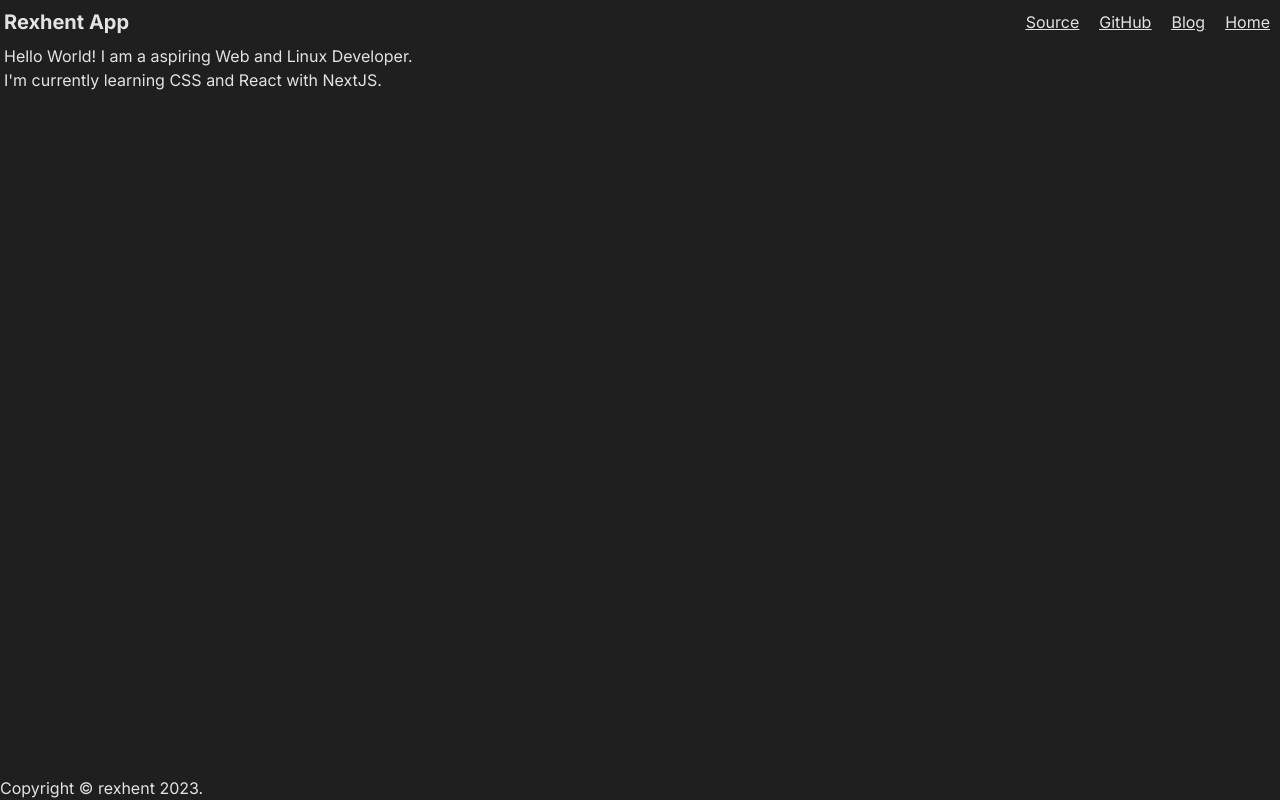
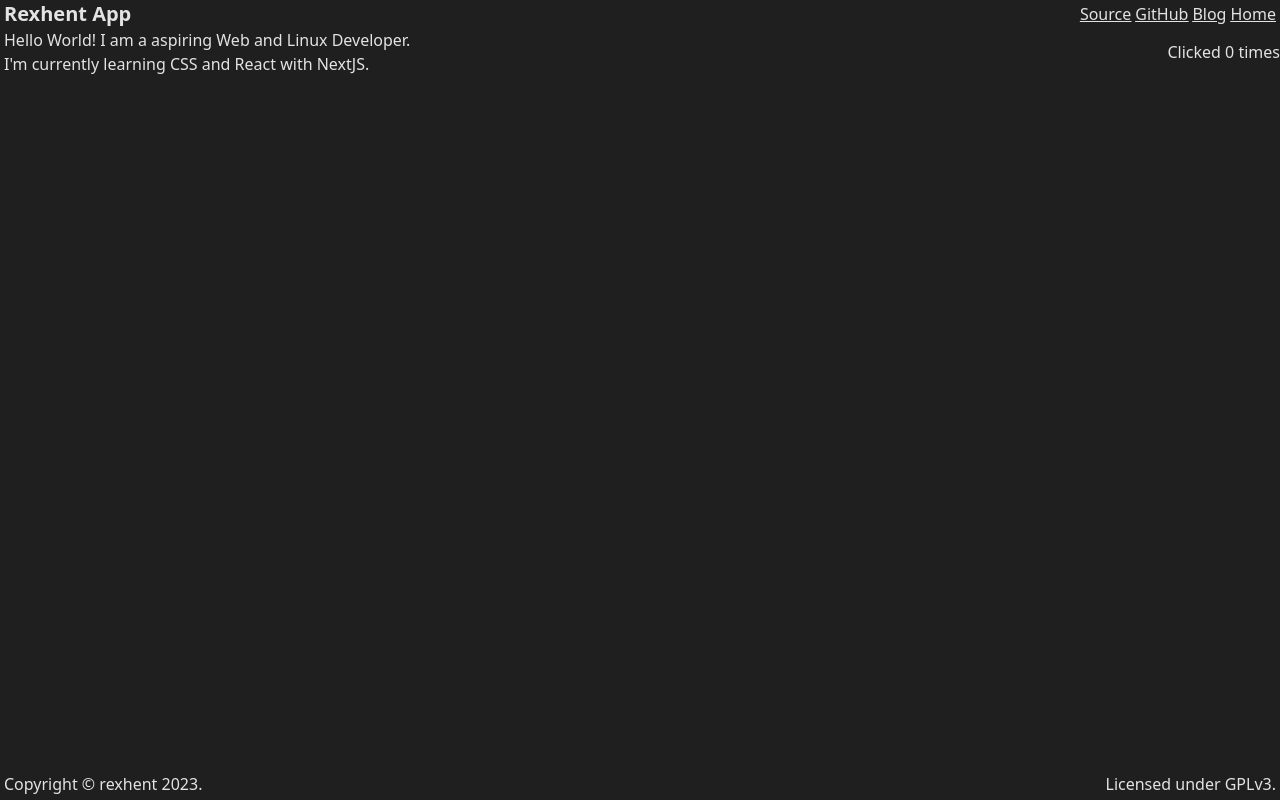
Before and after one commit to rexhent/portfolio-next, a Next.js app: page / in a window 1280 px wide. Built offline with nearby package versions, Linux system fonts and the light colour scheme.

Commit message:
tailwind

```diff
--- /dev/null
+++ b/components/Button.tsx
@@ -0,0 +1,15 @@
+import { use, useState } from "react";
+
+export default function Button() {
+  const [count, setCount] = useState(0);
+
+  function increment() {
+    setCount(count + 1);
+  }
+
+  return (
+    <button onClick={increment}>
+      Clicked {count} {count === 1 ? "time" : "times"}
+    </button>
+  );
+}
--- a/components/Content.tsx
+++ b/components/Content.tsx
@@ -1,4 +1,4 @@
-import styles from "../styles/Home.module.css";
+import styles from "@/styles/Home.module.scss";
 
 export function ContentCenter() {
   return (
--- /dev/null
+++ b/components/Footer/Footer.tsx
@@ -0,0 +1,10 @@
+export default function Footer() {
+  return (
+    <footer
+      className={`w-full justify-between flex flex-row absolute bottom-0 p-1`}
+    >
+      <p>Copyright &copy; rexhent {new Date().getFullYear()}.</p>
+      <p>Licensed under GPLv3.</p>
+    </footer>
+  );
+}
--- /dev/null
+++ b/components/NavBar/NavBar.tsx
@@ -0,0 +1,31 @@
+import Link from "next/link";
+
+export default function NavBar() {
+  return (
+    <>
+      <div className={`ml-1 flex justify-between items-center`}>
+        <div className={`mr-1`}>
+          <h2 className="font-bold font text-xl">Rexhent App</h2>
+        </div>
+        <div className={`underline flex flex-row-reverse`}>
+          <Link href="/" className="mr-1">
+            Home
+          </Link>
+          <Link href="/blog" className="mr-1">
+            Blog
+          </Link>
+          <a href="https://github.com/rexhent" className="mr-1" target="_blank">
+            GitHub
+          </a>
+          <a
+            href="https://github.com/rexhent/portfolio-next"
+            className="mr-1"
+            target="_blank"
+          >
+            Source
+          </a>
+        </div>
+      </div>
+    </>
+  );
+}
--- a/components/TopBar.tsx
+++ /dev/null
@@ -1,28 +0,0 @@
-import styles from "../styles/Home.module.css";
-import Link from "next/link";
-
-export default function TopBar() {
-  return (
-    <>
-      <div
-        className={`${styles.flexContainer} ml-1 flex justify-between items-center`}
-      >
-        <div className={`${styles.logoContainer} mr-1`}>
-          <h2 className="font-bold font text-xl">Rexhent App</h2>
-        </div>
-        <div
-          className={`${styles.linksContainer} underline flex flex-row-reverse`}
-        >
-          <Link href="/">Home</Link>
-          <a href="#">Blog</a>
-          <a href="https://github.com/rexhent" target="_blank">
-            GitHub
-          </a>
-          <a href="https://github.com/rexhent/portfolio-next" target="_blank">
-            Source
-          </a>
-        </div>
-      </div>
-    </>
-  );
-}
--- /dev/null
+++ b/pages/blog.tsx
@@ -0,0 +1,10 @@
+import NavBar from "@/components/NavBar/NavBar";
+
+export default function Home() {
+  return (
+    <>
+      <NavBar />
+      <h1>Hello World</h1>
+    </>
+  );
+}
--- a/pages/index.tsx
+++ b/pages/index.tsx
@@ -1,10 +1,12 @@
 import Head from "next/head";
 import Image from "next/image";
 import { Inter } from "next/font/google";
-import styles from "@/styles/Home.module.css";
+import styles from "@/styles/Home.module.scss";
 const inter = Inter({ subsets: ["latin"] });
-import TopBar from "@/components/TopBar";
+import NavBar from "@/components/NavBar/NavBar";
 import { ContentLeft, ContentCenter, ContentRight } from "@/components/Content";
+import Footer from "@/components/Footer/Footer";
+import Button from "@/components/Button";
 
 export default function Home() {
   return (
@@ -15,16 +17,15 @@ export default function Home() {
         <meta name="viewport" content="width=device-width, initial-scale=1" />
         <link rel="icon" href="/favicon.ico" />
       </Head>
-      <main className={`${styles.inter} ${styles.content} fo`}>
-        <TopBar />
+      <main className={`yo`}>
+        <NavBar />
         <div className={styles.mainContainer}>
           {/* <ContentLeft /> */}
           <ContentCenter />
+          <Button />
           {/* <ContentRight /> */}
         </div>
-        <footer className={styles.footer}>
-          <p>Copyright &copy; rexhent {new Date().getFullYear()}.</p>
-        </footer>
+        <Footer />
       </main>
     </>
   );
```
Also changed, not shown: styles/Home.module.scss (renamed from styles/Home.module.css, +0 -15 lines).
